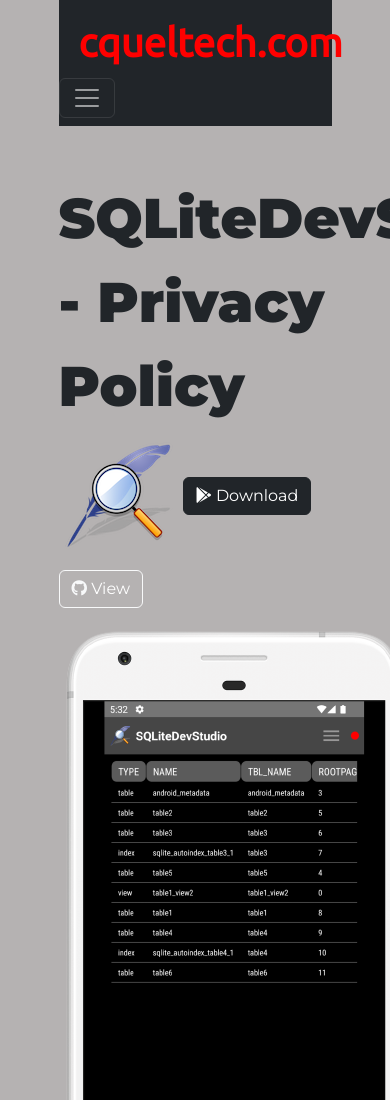
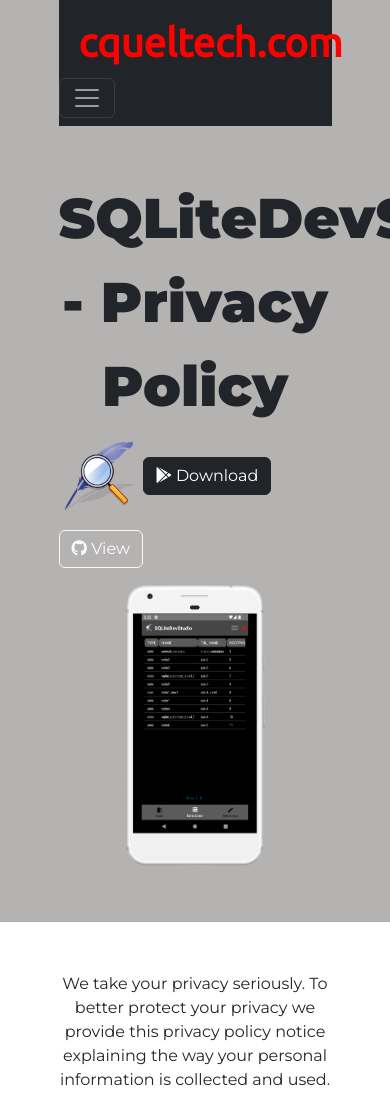
Before and after one commit to jonnybateman/cqueltech.com, a plain HTML site: page sqlitedevstudio/privacypolicy.html in a window 390 px wide. Shown: the top 1100 px of the page. Drawn offline with nearby package versions, Linux system fonts and the light colour scheme.

Commit message:
CSS Style change for mobile devices

```diff
--- a/sqlitedevstudio/privacypolicy.html
+++ b/sqlitedevstudio/privacypolicy.html
@@ -46,10 +46,10 @@
       </nav>
 
       <!-- Title -->
-      <div class="row" id="div-title">
+      <div class="row div-title">
         <div class="col-lg-6">
-          <h1>SQLiteDevStudio - Privacy Policy</h1>
-          <img id="img-sqlitedevstudio-logo" src="images/sqlitedevstudio_logo.png" alt="sqlitedevstudio-logo">
+          <h1 class="h1-title">SQLiteDevStudio - Privacy Policy</h1>
+          <img class="img-sqlitedevstudio-logo" src="images/sqlitedevstudio_logo.png" alt="sqlitedevstudio-logo">
           <button type="button" class="btn btn-dark btn-download">
             <i class="fa-brands fa-google-play"></i>
             <a class="a-title-format" href="https://play.google.com/store/apps/details?id=com.cqueltech.sqlitedevstudio&gl=GB">Download</a>
@@ -59,8 +59,8 @@
             <a class="a-title-format" href="https://github.com/jonnybateman/SQLiteDevStudio-ReadMe.git">View</a>
           </button>
         </div>
-        <div class="col-lg-6" id="div-img-phone">
-          <img id="img-phone" src="images/img_title_pixel_silver-removebg.png" alt="title-image">
+        <div class="col-lg-6 div-img-phone">
+          <img class="img-phone" src="images/img_title_pixel_silver-removebg.png" alt="title-image">
         </div>
       </div>
 
```
Also changed, not shown: sqlitedevstudio/termsofservice.html (+6 -7 lines).
